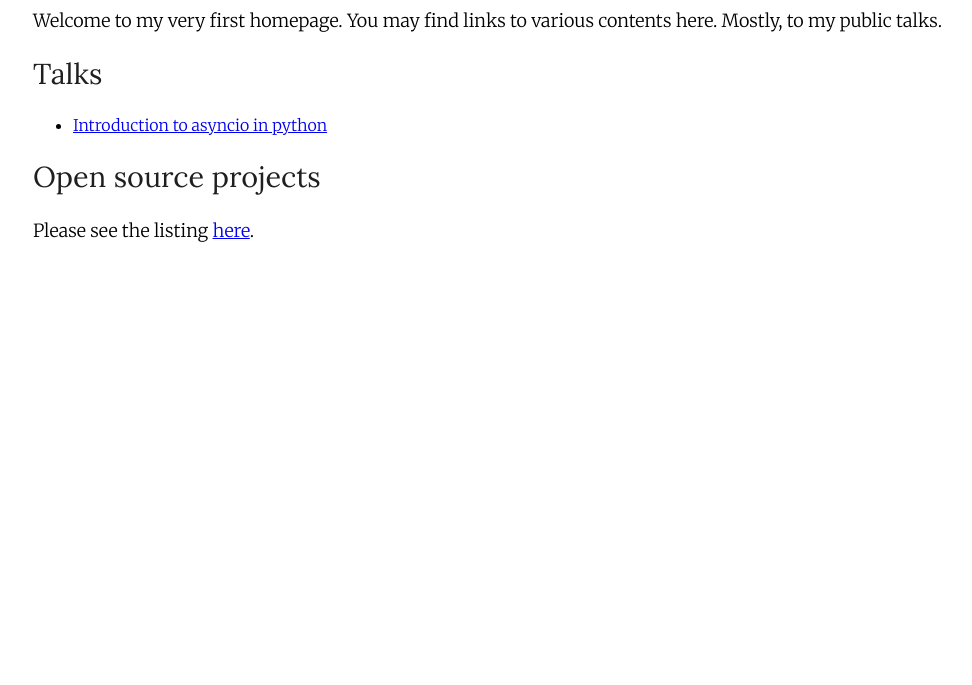
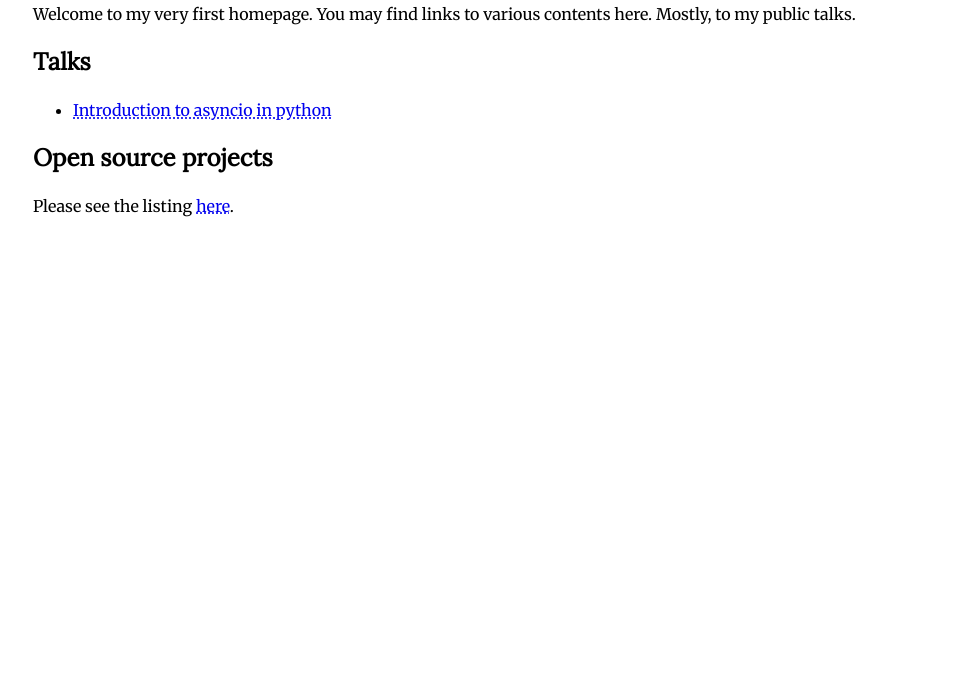
Before and after one commit to csernazs/csernazs.github.io, a plain HTML site: page index.html in a window 1280 px wide. Shown: the part 115-800 px from the top of the page, without its empty margins (17-989 px from the left). Drawn offline with Linux system fonts and the light colour scheme.

Commit message:
index.html: updated fonts

```diff
--- a/index.html
+++ b/index.html
@@ -3,27 +3,26 @@
     <head>
         <meta charset="UTF-8">
         <title>My start page</title>
-        <link href="https://fonts.googleapis.com/css2?family=Lora:ital,wght@0,400;0,500;0,600;0,700;1,400;1,500;1,600;1,700&family=Merriweather:ital,wght@0,300;0,400;0,700;0,900;1,300;1,400;1,700;1,900&display=swap" rel="stylesheet">
+        <link href="https://fonts.googleapis.com/css2?family=Lora:ital,wght@0,400;1,400;1,700&family=Merriweather:ital,wght@0,300;0,400;0,700;0,900;1,300;1,400;1,700;1,900&display=swap" rel="stylesheet">
         <style>
             body {
                 margin: 50px;
                 font-family: 'Merriweather', sans-serif;
-                font-weight: 200;
+                font-weight: 400;
 
             }
-            p {
-                font-size: 18px;
+
+            h1, h2, h3 {
+                line-height: 1.5;
+                font-family: 'Lora', sans-serif;
             }
 
-            h1 { font-size: 2.4rem; }
-            h2 { font-size: 1.8rem; }
+            a:hover {
+                text-decoration: underline;
+            }
 
-            h1, h2, h3 {
-                line-height: 1.25;
-                font-family: 'Lora', sans-serif;
-                font-weight: 400;
-                font-style: normal;
-                color: #1f1f1f;
+            a {
+                text-decoration: dotted underline;
             }
         </style>
     </head>
```
